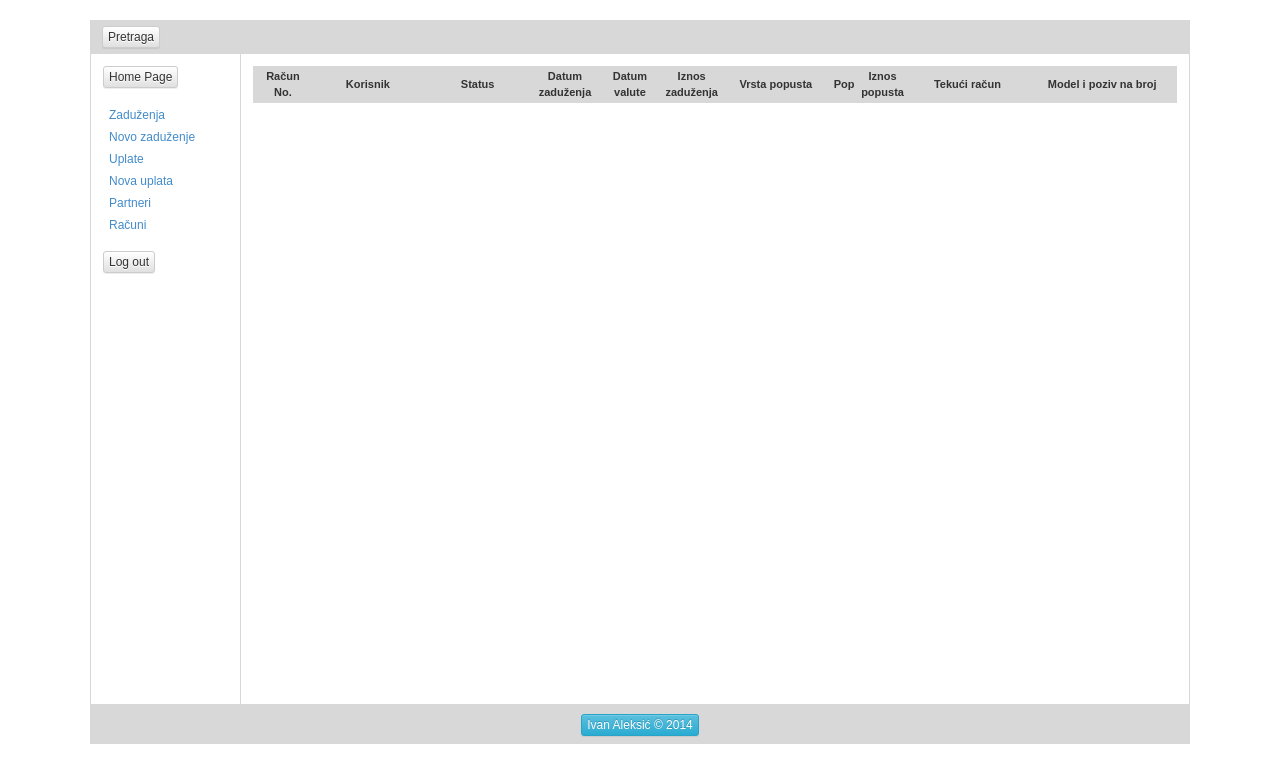
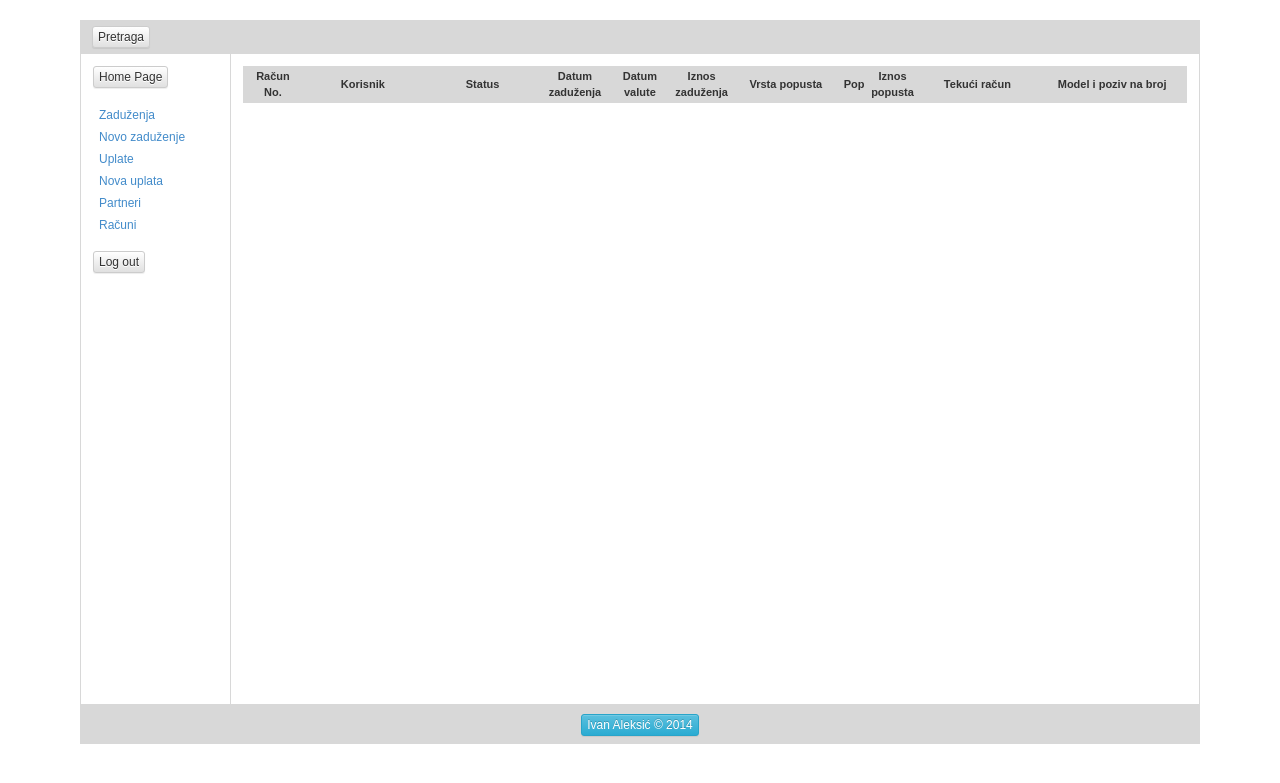
Before and after one commit to ivanaleksic/racuni, a PHP site: page /main.php in a window 1280 px wide. Shown: the top 783 px of the page. Run offline with PHP 8.4, Linux system fonts and the light colour scheme; the visitor is signed in with stand-in values (Sample User, id 1); data that the repository does not hold is empty; some libraries are stand-ins or nearby versions.

Commit message:
Povecana ukupna sirina

```diff
--- a/includes/bills-to-pay.php
+++ b/includes/bills-to-pay.php
@@ -9,8 +9,8 @@ $sql = mysql_query("select zaduzenja.*,partneri.naziv, statusi.status, popusti.p
 echo "<table id='tabela' class='odd_even_table'>";
 echo "<tr >
     <th style='width:60px;text-align: center;'>Račun No.</th>
-    <th style='width:110px;text-align: center;'>Korisnik</th>
-    <th style='width:110px;text-align: center;'>Status</th>
+    <th style='width:120px;text-align: center;'>Korisnik</th>
+    <th style='width:120px;text-align: center;'>Status</th>
     <th style='width:65px;text-align: center;'>Datum zaduženja</th>
     <th style='width:65px;text-align: center;'>Datum valute</th>
     <th style='width:50px;text-align: center;'>Iznos zaduženja</th>
--- a/includes/bills.php
+++ b/includes/bills.php
@@ -8,8 +8,8 @@ $sql = mysql_query("select zaduzenja.*,partneri.naziv, statusi.status, popusti.p
 echo "<table id='tabela' class='odd_even_table'>";
 echo "<tr >
     <th style='width:60px;text-align: center;'>Račun No.</th>
-    <th style='width:110px;text-align: center;'>Korisnik</th>
-    <th style='width:110px;text-align: center;'>Status</th>
+    <th style='width:120px;text-align: center;'>Korisnik</th>
+    <th style='width:120px;text-align: center;'>Status</th>
     <th style='width:65px;text-align: center;'>Datum zaduženja</th>
     <th style='width:65px;text-align: center;'>Datum valute</th>
     <th style='width:50px;text-align: center;'>Iznos zaduženja</th>
--- a/main.php
+++ b/main.php
@@ -40,7 +40,7 @@ function layout($page_id) {
 <!DOCTYPE html>
 <html lang="sr" xmlns="http://www.w3.org/1999/html">
     <head>
-        <title>Računi 2014.</title>
+        <title>Računi</title>
         <meta http-equiv="Content-Type" content="text/html; charset=UTF-8"/>
 
         <script src="//code.jquery.com/jquery-1.10.2.js"></script>
@@ -105,7 +105,7 @@ function layout($page_id) {
         </script>
     </head>
     <body>
-        <div id="container" style="position:relative;width:1100px;margin: 20px auto 0;overflow:hidden;">
+        <div id="container" style="position:relative;width:1120px;margin: 20px auto 0;overflow:hidden;">
             <div id="header" style="background-color:#D8D8D8;line-height:12px;margin:0 auto;padding:6px 12px;text-align: left;">
                 <button id="id_search_btn" class="btn btn-xs btn-default">Pretraga</button>
             </div>
@@ -176,7 +176,7 @@ function layout($page_id) {
                 <br />
                 <a href="logout.php" class="btn btn-xs btn-default">Log out</a>
             </div>
-            <div id="content" style="background-color:#FFFFFF;overflow:auto;width:950px;padding:12px 12px;border-left:1px solid #D8D8D8;border-right:1px solid #D8D8D8;">
+            <div id="content" style="background-color:#FFFFFF;overflow:auto;width:970px;padding:12px 12px;border-left:1px solid #D8D8D8;border-right:1px solid #D8D8D8;">
                 <?php
                 if(isset($_GET['page']))
                 {
```
